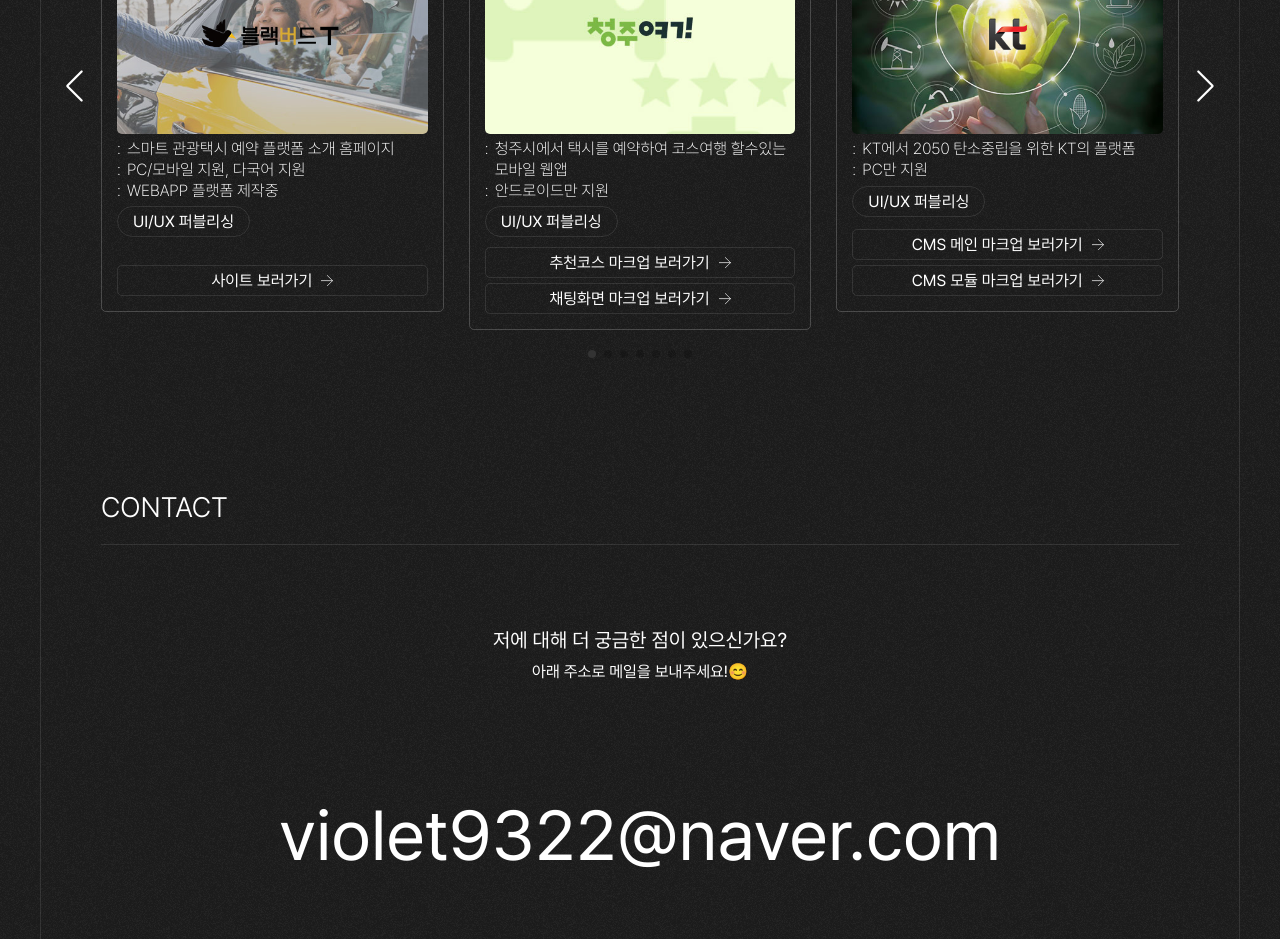
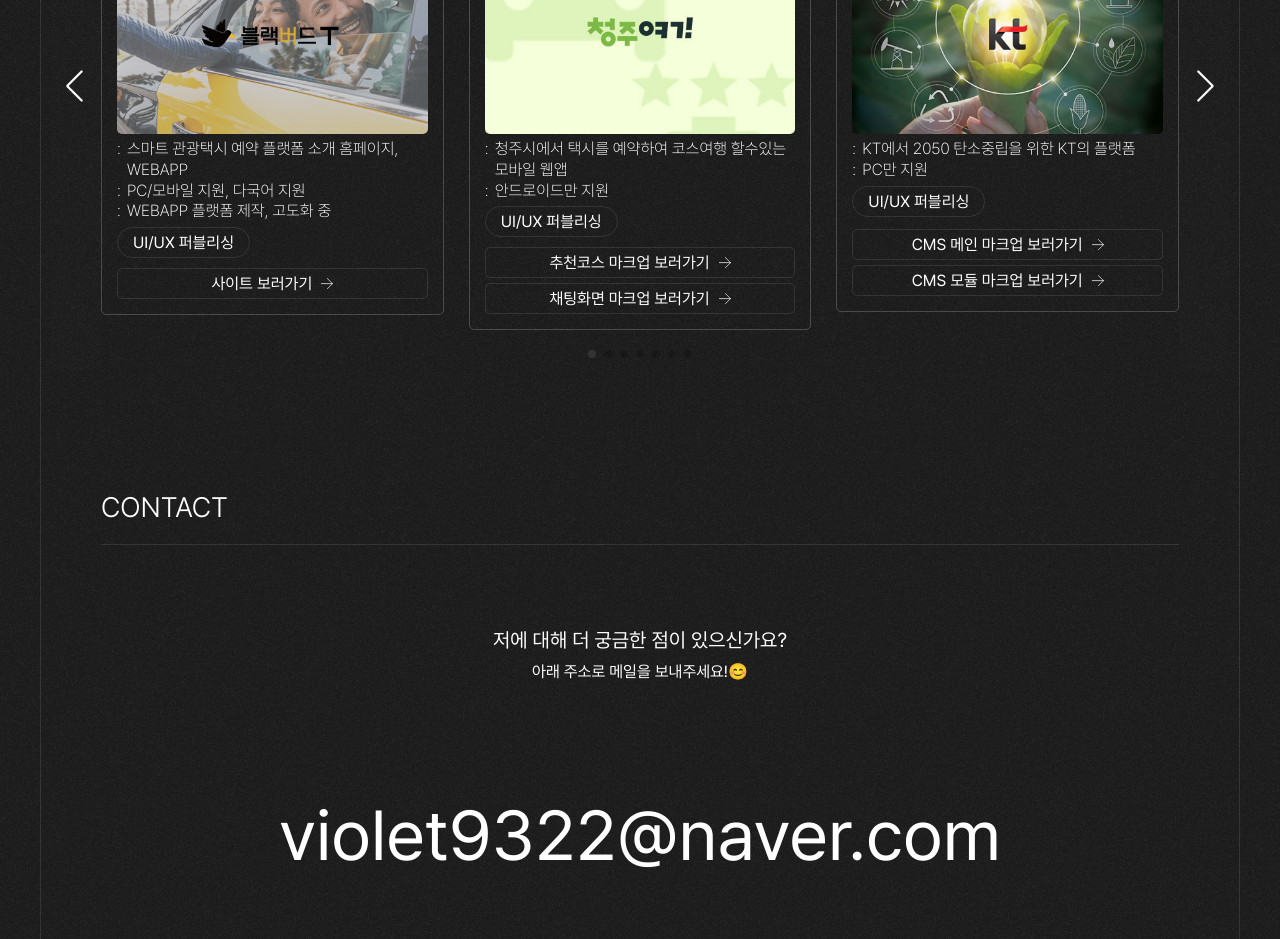
Before and after one commit to k-bora/portfolio-3rd, a Vue app: page / in a window 1280 px wide. Shown: the part 2320-3259 px from the top of the page. Built offline with nearby package versions, Linux system fonts and the light colour scheme.

Commit message:
최근 내용 업데이트

```diff
--- a/src/components/Portfolio.vue
+++ b/src/components/Portfolio.vue
@@ -32,9 +32,9 @@
                                 <strong class="tit">블랙버드T</strong>
                                 <div class="imgBox"><img src="../assets/image/port_blackbird.jpg"></div>
                                 <div class="txtBox">
-                                    <span class="txt">스마트 관광택시 예약 플랫폼 소개 홈페이지</span>
+                                    <span class="txt">스마트 관광택시 예약 플랫폼 소개 홈페이지, WEBAPP</span>
                                     <span class="txt">PC/모바일 지원, 다국어 지원</span>
-                                    <span class="txt">WEBAPP 플랫폼 제작중</span>
+                                    <span class="txt">WEBAPP 플랫폼 제작, 고도화 중</span>
                                 </div>
                                 <div class="workBox">
                                     <span class="work">UI/UX 퍼블리싱</span>
```
